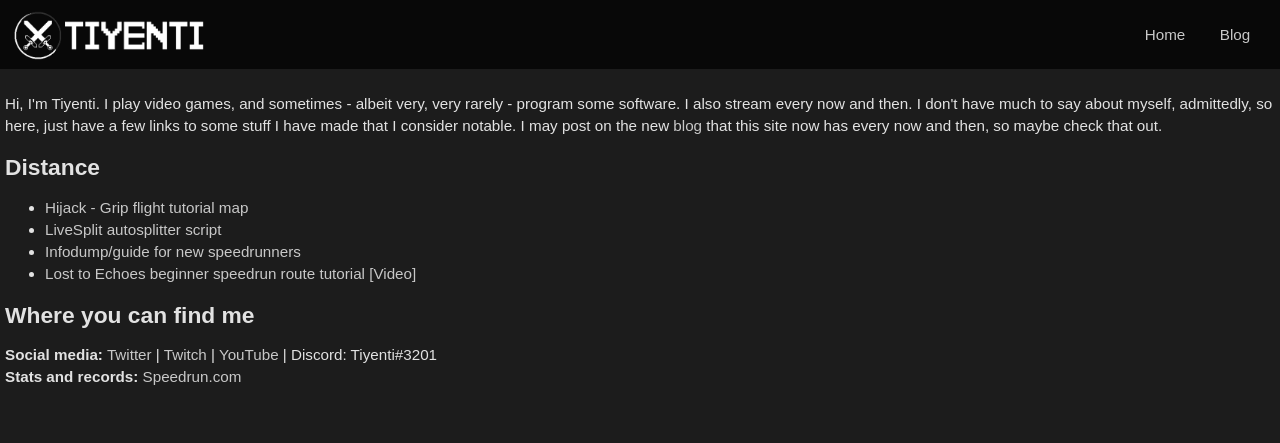
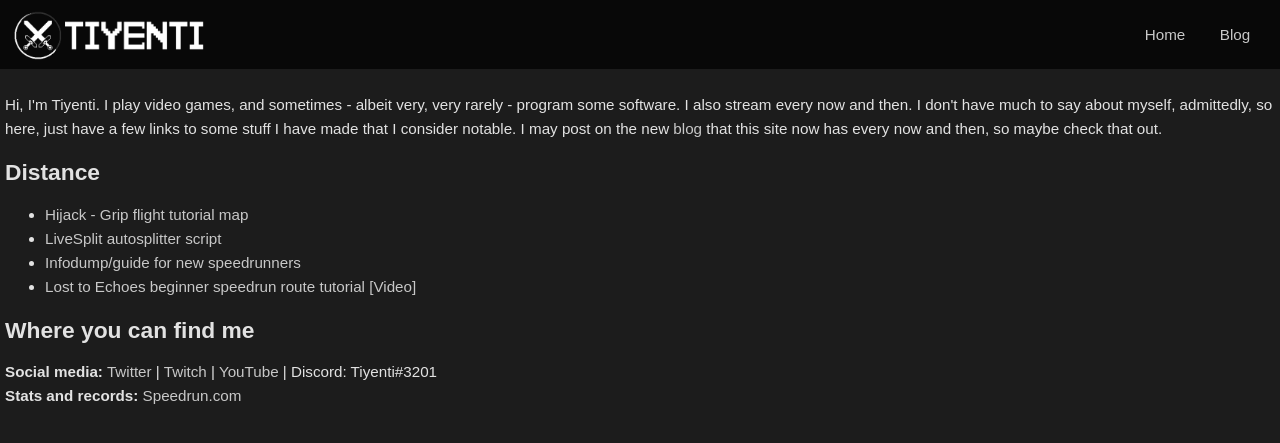
Before and after one commit to Tiyenti/Tiyenti.github.io, a Jekyll site: the page built from index.html, in a window 1280 px wide. Shown: the top 443 px of the page. Built offline with Jekyll 4.4.1, drawn with Linux system fonts in a browser that asks for light colours.

Commit message:
stlye updates, preparing for more potential blog use

```diff
--- a/_config.yml
+++ b/_config.yml
@@ -15,4 +15,4 @@
       type: "posts"
     values:
       layout: "post"
-      excerpt_separator: <!--more-->
+      excerpt_separator: "<!--more-->"
--- a/_layouts/default.html
+++ b/_layouts/default.html
@@ -7,7 +7,7 @@
     <body>
         <div id="header-background">
             <div id="header">
-                <img id="header-logo" width="200px" src="/tiyenti.png" />
+                <a href=" {% link index.html %} "><img id="header-logo" width="200px" src="/tiyenti.png" /></a>
                 {% for link in site.data.navigation %}
                 <a class="header-link" href="{{ link.url }}">{{ link.title }}</a>
                 {% endfor %}
--- a/newstyle.css
+++ b/newstyle.css
@@ -6,7 +6,7 @@
     padding: 0px;
     margin: 0px;
     font-size: 95%;
-    line-height: 22px;
+    line-height: 24px;
 }
 
 #header-background
@@ -111,3 +111,36 @@
     color: #AAA;
     font-size: 85%;
 }
+
+.blog-image
+{
+    display: block;
+    margin: 0 auto;
+    max-width: 700px;
+}
+
+.img-caption
+{
+    display: block;
+    text-align: center;
+    margin-top: 0px;
+    font-size: 90%;
+    font-style: italic;
+    color: #AAA;
+}
+
+details.note
+{
+    display: inline;
+    color: #aaa;
+    cursor: text;
+    font-size: 85%;
+    font-style: italic;
+    vertical-align: super;
+}
+
+details.note summary
+{
+    display: inline;
+    cursor: pointer;
+}
```
